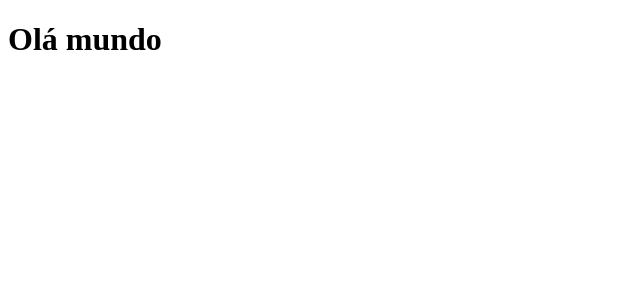
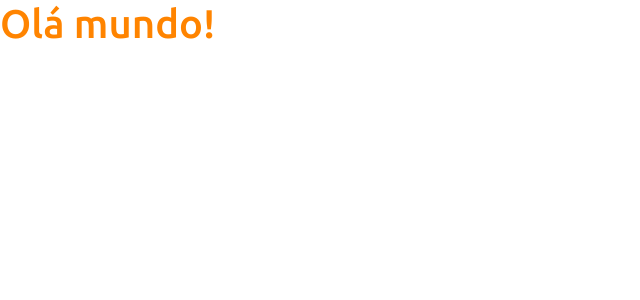
Before and after one commit to Je4nComJ/projeto-jvvendas, a React (Create React App) app in the folder frontend/: page / in a window 1280 px wide. Shown: the top 300 px of the page, without its empty margins (0-640 px from the left). Built offline with nearby package versions, Linux system fonts and the light colour scheme.

Commit message:
Bootstrap

```diff
--- a/frontend/package.json
+++ b/frontend/package.json
@@ -10,6 +10,7 @@
     "@types/node": "^16.18.98",
     "@types/react": "^18.3.3",
     "@types/react-dom": "^18.3.0",
+    "bootstrap": "^5.3.3",
     "react": "^18.3.1",
     "react-dom": "^18.3.1",
     "react-scripts": "5.0.1",
--- a/frontend/src/App.tsx
+++ b/frontend/src/App.tsx
@@ -4,7 +4,7 @@
 function App() {
   return (
     <div>
-      <h1>Olá mundo</h1>
+      <h1 className='text-primary'>Olá mundo!</h1>
     </div>
   );
 }
--- /dev/null
+++ b/frontend/src/assets/css/styles.css
@@ -0,0 +1,32 @@
+@import url('https://fonts.googleapis.com/css2?family=Ubuntu:wght@300;400;500;700&display=swap');
+:root {
+    --color-primary: #FF8400;
+}
+
+html, body {
+    height: 100%;
+    font-family: "Ubuntu", sans-serif;
+}
+
+#root {
+    display: flex;
+    flex-direction: column;
+    height: 100%;
+}
+
+.content {
+    flex: 1 0 auto;
+}
+
+.footer {
+    flex-shrink: 0;
+    text-align: center;
+}
+
+.bg-primary {
+    background-color: var(--color-primary) !important;
+}
+
+.text-primary {
+    color: var(--color-primary) !important;
+}
--- a/frontend/src/index.tsx
+++ b/frontend/src/index.tsx
@@ -1,5 +1,7 @@
 import React from 'react';
 import ReactDOM from 'react-dom/client';
+import 'bootstrap/dist/css/bootstrap.css';
+import 'assets/css/styles.css';
 import App from './App';
 
 const root = ReactDOM.createRoot(
```
Also changed, not shown: 1 other file (tests, documents, lock files or other folders).
